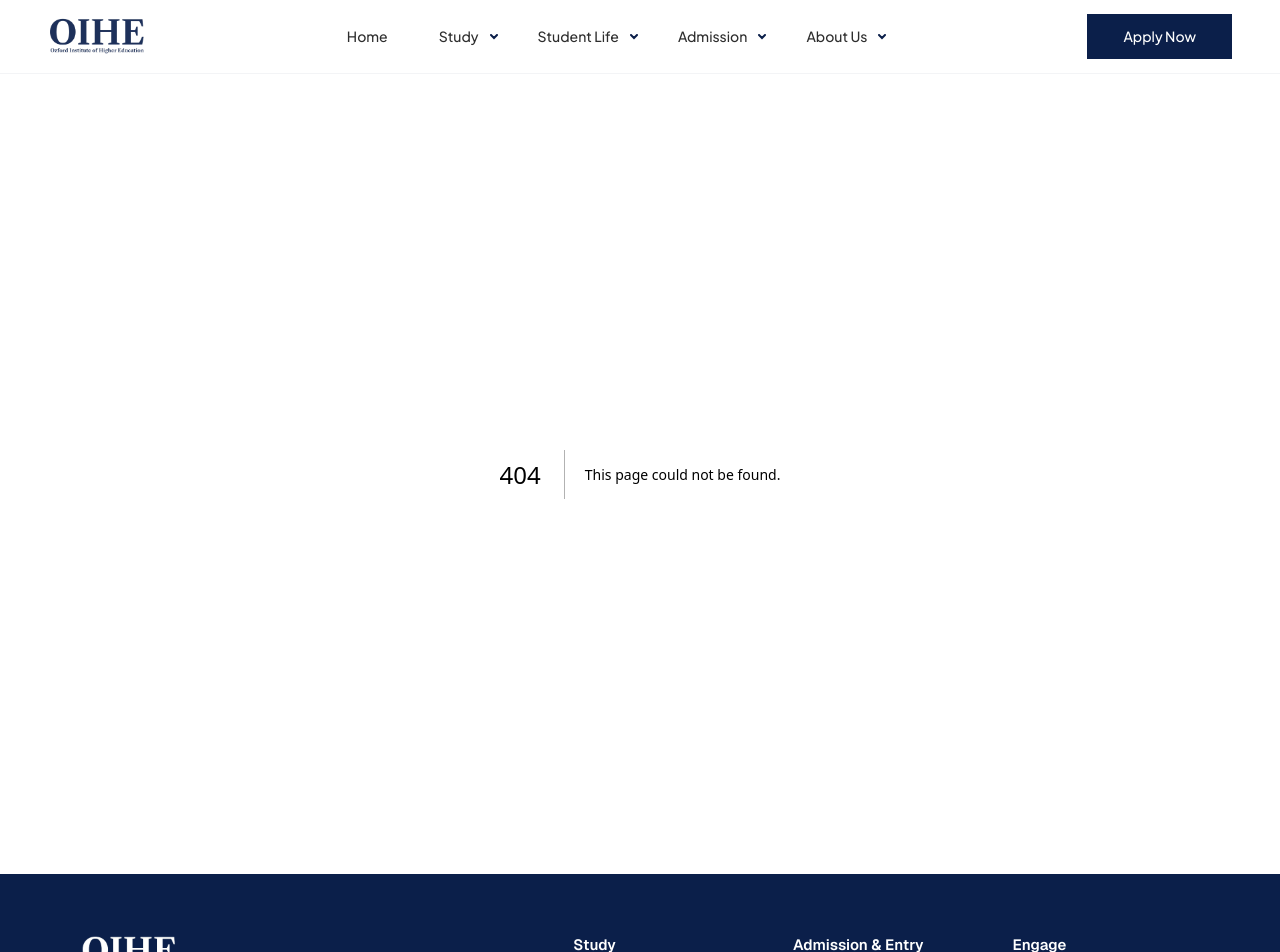
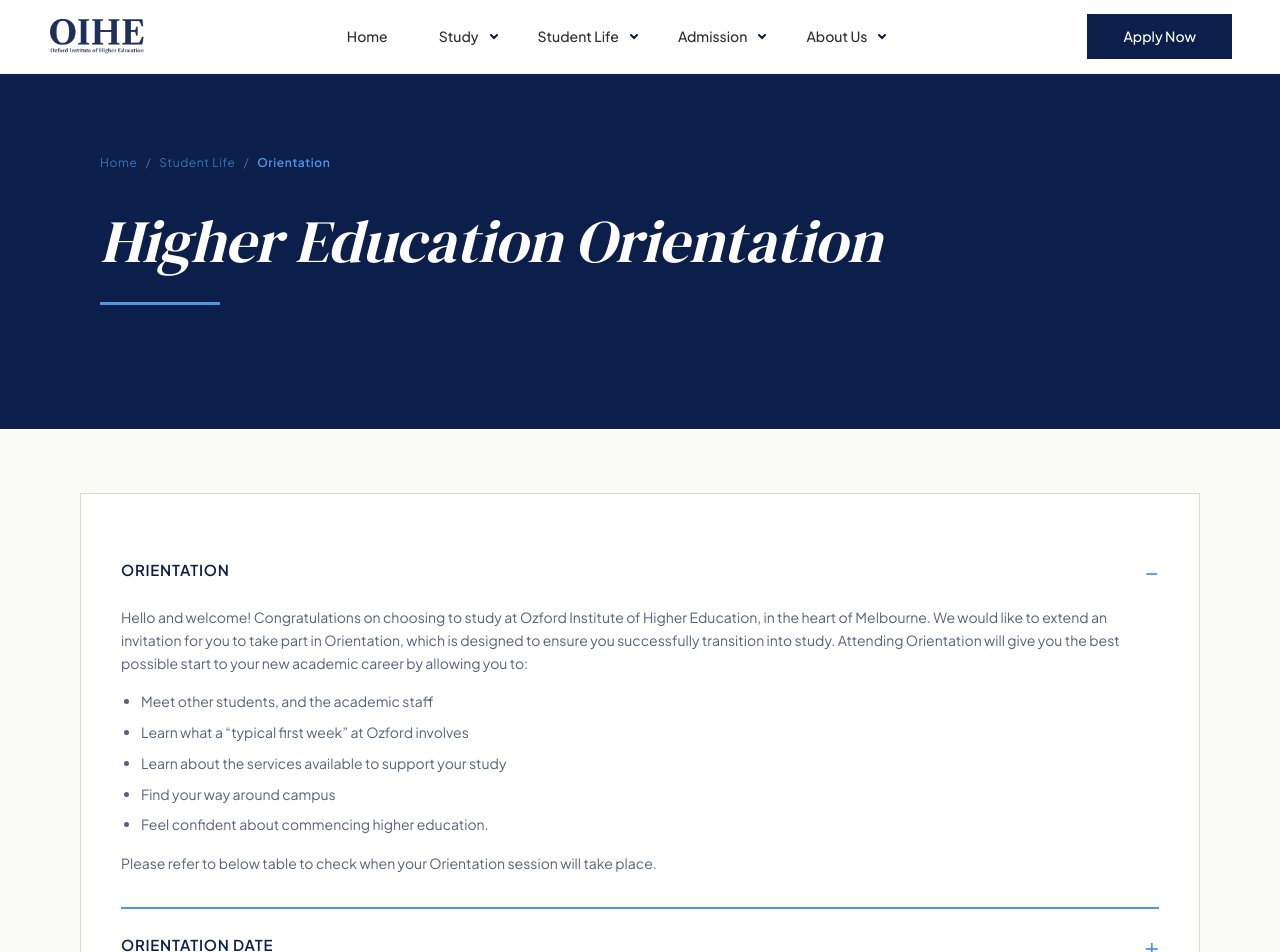
Before and after one commit to Abhij9920/ohie_web, a Next.js app: page /student-life/orientation in a window 1280 px wide. Before the commit this address had no page. Shown: the top 952 px of the page. Built offline with nearby package versions, Linux system fonts and the light colour scheme.

Commit message:
feat: add orientation page and update admission and student life mega menus to include orientation links

```diff
--- /dev/null
+++ b/app/student-life/orientation/page.tsx
@@ -0,0 +1,139 @@
+"use client";
+
+import React from 'react';
+import PageHeader from '@/components/PageHeader';
+import Accordion, { AccordionItem } from '@/components/Accordion';
+import Accreditations from '@/components/Accreditations';
+
+export default function OrientationPage() {
+  const accordionItems: AccordionItem[] = [
+    {
+      title: "Orientation",
+      content: (
+        <div className="flex flex-col gap-4">
+          <p>
+            Hello and welcome! Congratulations on choosing to study at Ozford Institute of Higher Education, in the heart of Melbourne. We would like to extend an invitation for you to take part in Orientation, which is designed to ensure you successfully transition into study. Attending Orientation will give you the best possible start to your new academic career by allowing you to:
+          </p>
+          <ul className="list-disc pl-5 space-y-2">
+            <li>Meet other students, and the academic staff</li>
+            <li>Learn what a “typical first week” at Ozford involves</li>
+            <li>Learn about the services available to support your study</li>
+            <li>Find your way around campus</li>
+            <li>Feel confident about commencing higher education.</li>
+          </ul>
+          <p>
+            Please refer to below table to check when your Orientation session will take place.
+          </p>
+        </div>
+      )
+    },
+    {
+      title: "Orientation Date",
+      content: (
+        <div className="flex flex-col gap-4">
+          <div>
+            <strong>Date:</strong> 20th April 2026<br />
+            <strong>Time:</strong> 1:00 PM (AEST)
+          </div>
+          <div>
+            <strong>Onshore Students</strong><br />
+            <strong>Venue:</strong><br />
+            Melbourne Campus: 333 Queen Street, Melbourne, VIC 3000<br />
+            Brisbane Campus: 433 Boundary Street, Spring Hill QLD 4000
+          </div>
+          <div>
+            <strong>Attendance</strong><br />
+            Compulsory: Face to Face<br />
+            <strong>Duration:</strong> 3 Hours
+          </div>
+        </div>
+      )
+    },
+    {
+      title: "What happens at orientation?",
+      content: (
+        <p>
+          At Orientation, we not only prepare you to become an Ozford Institute of Higher Education student, we make every effort to prepare you in becoming a part of the Melbourne community. We hope that you find Orientation useful and ease any stress that may arise in the face of change – such as living in a different country and/or starting at a new school.
+        </p>
+      )
+    },
+    {
+      title: "Information provided during orientation",
+      content: (
+        <ul className="list-disc pl-5 space-y-2">
+          <li>Welcome and introduction to OIHE key staff and associated responsibilities</li>
+          <li>A welcome exercise to encourage student interaction within the inaugural intake group</li>
+          <li>Campus tour of facilities, safety and security arrangement including emergency evacuation procedure;</li>
+          <li>Enrolment related policies and procedures including acceptance of agreement, refund, and grounds for deferring, suspending and cancellation;</li>
+          <li>General information, preparation and expectation on student transition to higher education;</li>
+          <li>Details of the course, timetable and teaching staff details</li>
+          <li>Academic related information, policy and procedures, including preparation and expectation on HE learning, integrity and conduct, academic progress, assessment requirements and staff consultation;</li>
+          <li>Learning, academic and English language support available to assist students in maintaining course progress</li>
+          <li>Details of the course and staff members contact details including official point of contact for students;</li>
+          <li>Relevant policies and procedures related to student life, including Student Safety, Anti Bullying & Harassment, Anti-Discrimination, Gender Equity, and IT use;</li>
+          <li>Relevant policies and procedures related to student experience, including Student feedback and Student Grievances and Appeals;</li>
+          <li>Other support and services available to assist students with general or personal circumstances that might adversely affect their education including counselling, health and wellbeing, emergency and critical incidents, legal services, advocacy;</li>
+          <li>Details on how to seek assistance for, and report on incidents that significantly impacts on students’ wellbeing, including critical incidents;</li>
+          <li>Student visa requirements and conditions relating to:
+            <ul className="list-[circle] pl-5 mt-2 space-y-1">
+              <li>enrolment</li>
+              <li>course progress</li>
+              <li>work rights and conditions</li>
+              <li>health insurance</li>
+              <li>contact details</li>
+            </ul>
+          </li>
+          <li>General information on living in Australia and Melbourne, including social and cultural norms and rules, general safety and accommodation options;</li>
+          <li>Information on working in Australia, including employment rights and conditions;</li>
+          <li>Social and community support available for student participation including Study Melbourne Centre</li>
+          <li>Library Induction Workshop (eg: library resources, journal search and referencing, use of Turnitin etc)</li>
+          <li>IT induction Workshop (eg; Login, printing, IT security, use of Moodle etc.)</li>
+        </ul>
+      )
+    },
+    {
+      title: "Information and documentation required during orientation",
+      content: (
+        <ul className="list-disc pl-5 space-y-2">
+          <li>Passport</li>
+          <li>Overseas Health Cover (OSHC) details</li>
+          <li>Visa</li>
+          <li>Receipt of school fees paid</li>
+          <li>Your contact details (address in Melbourne and home country, phone/mobile numbers, email address, emergency contact details (very important), family details)</li>
+        </ul>
+      )
+    }
+  ];
+
+  return (
+    <main className="w-full bg-[#FAFAF7] min-h-screen">
+      <PageHeader
+        breadcrumbs={[
+          { label: 'Home', href: '/' },
+          { label: 'Student Life', href: '#' },
+          { label: 'Orientation', href: '/student-life/orientation' }
+        ]}
+        title="Higher Education Orientation"
+      />
+
+      <section className="w-full py-12 md:py-16">
+        <div className="max-w-[1440px] mx-auto px-4 md:px-[40px] lg:px-[80px]">
+          <div className="flex flex-col lg:flex-row gap-8">
+
+            {/* Main Content: Accordion */}
+            <div className="w-full ">
+              <div className="bg-white p-6 md:p-10 border border-[#E0D9C8]">
+                <Accordion items={accordionItems} />
+              </div>
+            </div>
+
+
+
+          </div>
+        </div>
+      </section>
+
+      <Accreditations />
+    </main>
+  );
+}
--- a/components/AdmissionMegaMenu.tsx
+++ b/components/AdmissionMegaMenu.tsx
@@ -21,7 +21,7 @@ export default function AdmissionMegaMenu({ isActive, onClose }: Props) {
               <MegaMenuHeader title="Higher Education" />
               <ul className="space-y-[24px]">
                 {admissionData.higherEducation.map((course, idx) => (
-                  <MegaMenuLink key={idx} href={course === "Policies & Procedures" ? "/policies" : "#"} onClick={onClose}>{course}</MegaMenuLink>
+                  <MegaMenuLink key={idx} href={course === "Policies & Procedures" ? "/policies" : course === "Orientation" ? "/student-life/orientation" : "#"} onClick={onClose}>{course}</MegaMenuLink>
                 ))}
               </ul>
             </div>
@@ -31,7 +31,7 @@ export default function AdmissionMegaMenu({ isActive, onClose }: Props) {
                 <MegaMenuHeader title="Apply Now" />
                 <ul className="space-y-[24px]">
                   {admissionData.applyNow.map((course, idx) => (
-                    <MegaMenuLink key={idx} href="#" onClick={onClose}>{course}</MegaMenuLink>
+                    <MegaMenuLink key={idx} href={course === "Orientations" ? "/student-life/orientation" : "#"} onClick={onClose}>{course}</MegaMenuLink>
                   ))}
                 </ul>
               </div>
--- a/components/StudentLifeMegaMenu.tsx
+++ b/components/StudentLifeMegaMenu.tsx
@@ -41,7 +41,7 @@ export default function StudentLifeMegaMenu({ isActive, onClose }: Props) {
               <MegaMenuHeader title="Key Dates" />
               <ul className="space-y-[24px]">
                 {studentLifeData.keyDates.map((course, idx) => (
-                  <MegaMenuLink key={idx} href={course === "Intakes" ? "/student-life/intakes" : "#"} onClick={onClose}>{course}</MegaMenuLink>
+                  <MegaMenuLink key={idx} href={course === "Intakes" ? "/student-life/intakes" : course === "Orientations" ? "/student-life/orientation" : "#"} onClick={onClose}>{course}</MegaMenuLink>
                 ))}
               </ul>
             </div>
```
